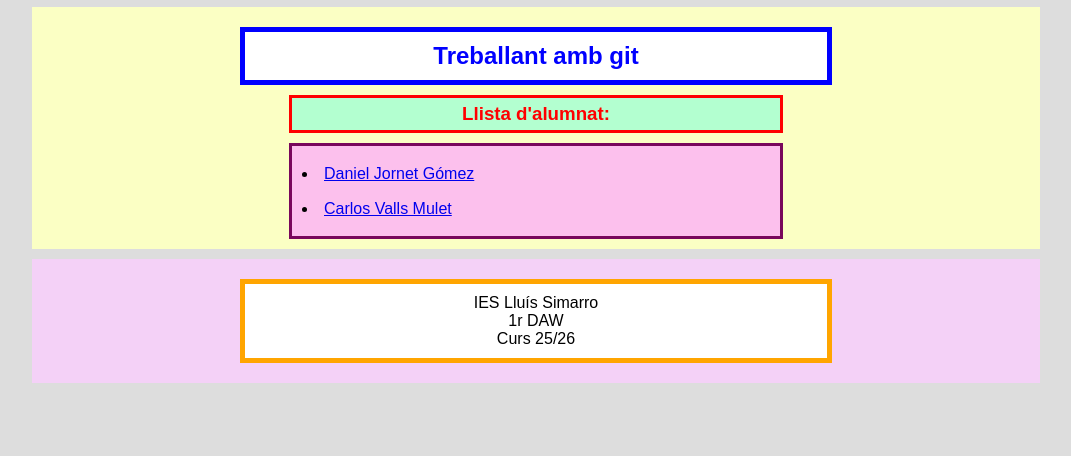
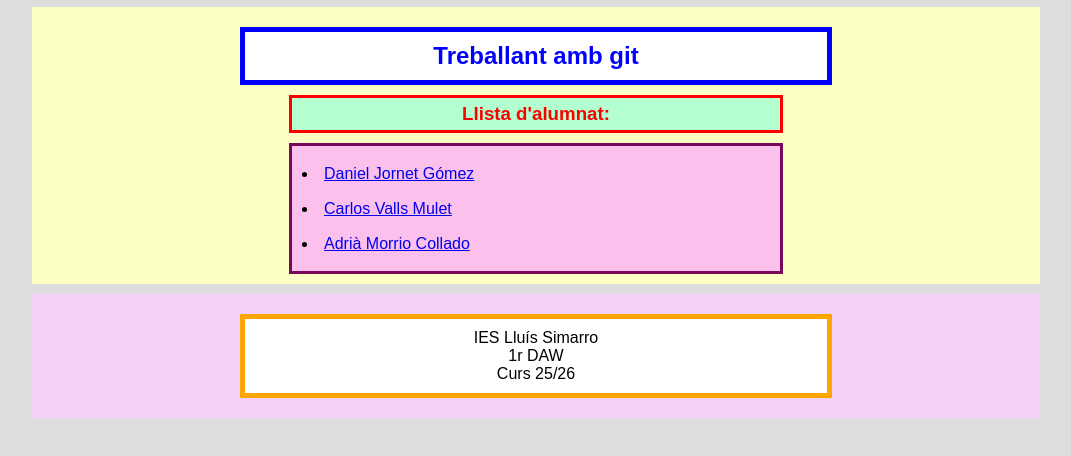
Before and after one commit to Eleazar-1/entorns2526, a plain HTML site: page index.html in a window 1280 px wide. Shown: the part 130-586 px from the top of the page, without its empty margins (104-1175 px from the left). Drawn offline with Linux system fonts and the light colour scheme.

Commit message:
Adria Morrio Collado

```diff
--- a/index.html
+++ b/index.html
@@ -17,6 +17,7 @@
       <!-- afegiu el vostre nom a la llista-->
     <li><a href="./img/imgDaniel/img_dani.png">Daniel Jornet Gómez</a></li>
     <li><a href="./img/imgCarlos/img_Carlos.png">Carlos Valls Mulet</a></li>
+    <li><a href="./img/imgAdria/zjMdkM.png">Adrià Morrio Collado</a></li>
   </ul>
    </main>
    <footer id="peu">
```
Also changed, not shown: img/imgAdria/zjMdkM.png (added).
